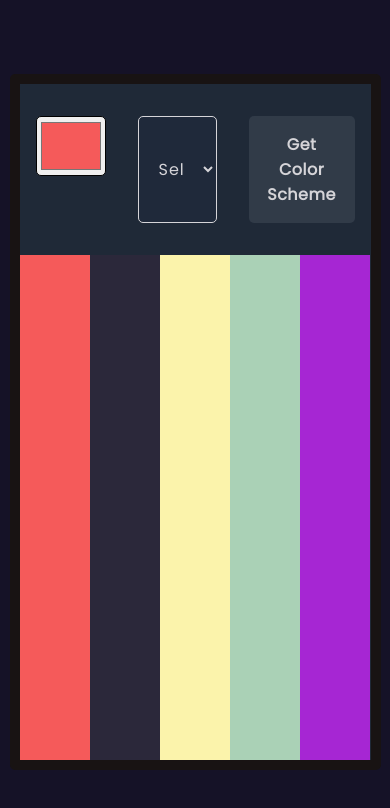
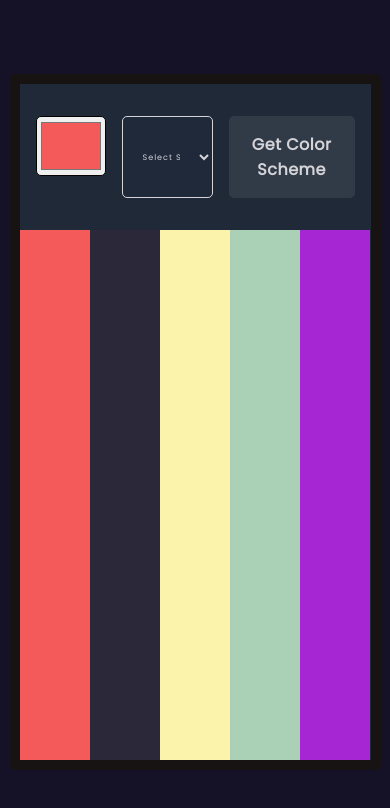
Before and after one commit to raaf2rid/Color-Scheme-Solo-Scrimba, a plain HTML site: page index.html in a window 390 px wide. Drawn offline with Linux system fonts and the light colour scheme.

Commit message:
Update index.css

```diff
--- a/index.css
+++ b/index.css
@@ -143,7 +143,7 @@ select{
   letter-spacing: 0.5px;
   font-weight: 600;
   padding: 1em;
-  transition: 0.3s;
+  transition: 0.5s;
   cursor: pointer;
 }
 
@@ -159,8 +159,18 @@ select{
 }
 
 
-@media (max-width:500px){
+@media (max-width:850px){
   .bar-scheme{
     transform: translate(0, 3em);
   }
+
+  #scheme-btn:hover{
+  background: rgba(204, 213, 227, 0.1);
+  color: #D5D4D8;
+  }
+
+  select{
+    font-size: 0.5rem;
+  }
+
 }
```
